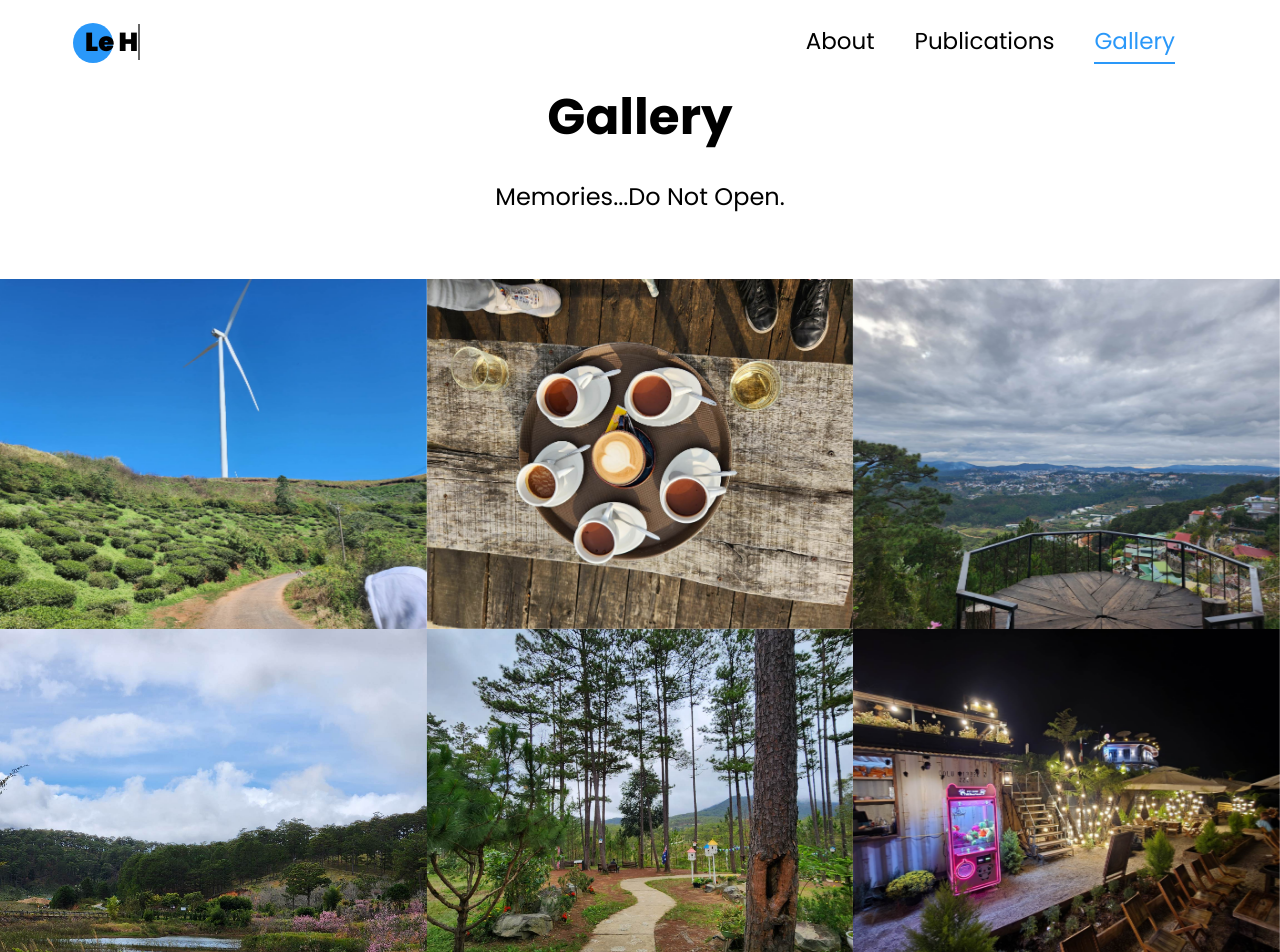
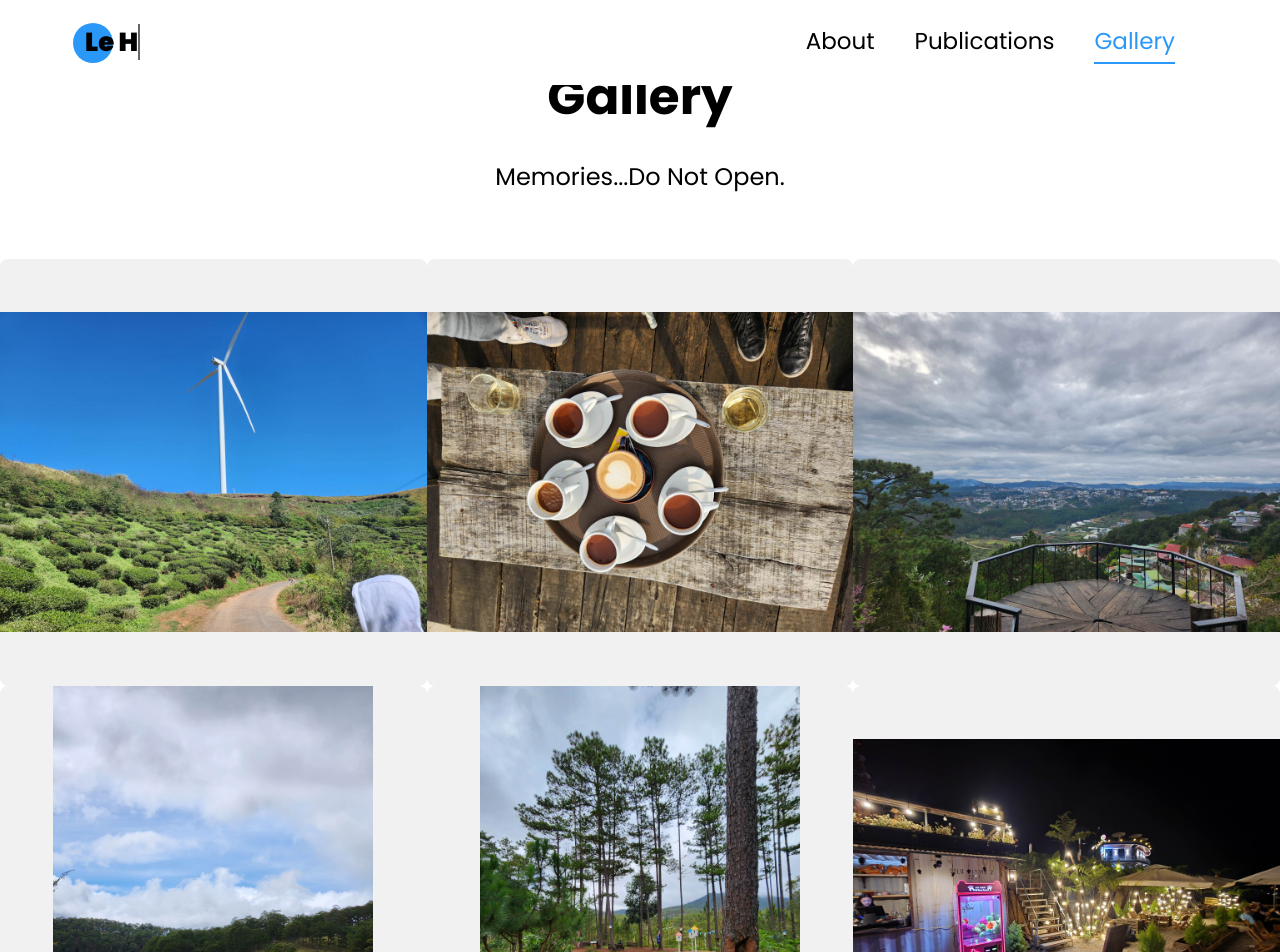
Before and after one commit to lehuy1611/lehuy1611.github.io, a Jekyll site: the page gallery.html, which Jekyll copies as it is, in a window 1280 px wide. Shown: the top 952 px of the page. Built offline with Jekyll 4.4.1, drawn with Linux system fonts in a browser that asks for light colours; a style sheet for code colours, icons or effects is not loaded.

```diff
--- a/gallery.html
+++ b/gallery.html
@@ -11,23 +11,19 @@
 
     <link href="https://cdnjs.cloudflare.com/ajax/libs/academicons/1.9.1/css/academicons.min.css" rel="stylesheet">
     <link href="https://fonts.googleapis.com/css?family=Poppins:100,200,300,400,500,600,700,800,900" rel="stylesheet">
-
     <link rel="stylesheet" href="css/open-iconic-bootstrap.min.css">
     <link rel="stylesheet" href="css/animate.css">
-
     <link rel="stylesheet" href="css/owl.carousel.min.css">
     <link rel="stylesheet" href="css/owl.theme.default.min.css">
     <link rel="stylesheet" href="css/magnific-popup.css">
-
     <link rel="stylesheet" href="css/aos.css">
-
     <link rel="stylesheet" href="css/ionicons.min.css">
-
     <link rel="stylesheet" href="css/flaticon.css">
     <link rel="stylesheet" href="css/icomoon.css">
     <link rel="stylesheet" href="css/style.css">
     <link href="{{ '/css/fontawesome.all.min.css' | relative_url }}" rel="stylesheet">
     <link href="{{ '/css/academicons.min.css' | relative_url }}" rel="stylesheet">
+
     <style>
         /* Footer with gray background */
         footer.ftco-footer {
@@ -57,6 +53,30 @@
         #ftco-loader {
             display: none; /* Hide loader after page load */
         }
+
+        /* Gallery section styles */
+        .project.img {
+            background-size: contain; /* Ensure full image is shown */
+            background-position: center; /* Center the image within the container */
+            background-repeat: no-repeat; /* Prevent image repetition */
+            width: 100%; /* Make sure div takes full width */
+            padding-top: 100%; /* Aspect ratio: 1:1 (you can adjust it if necessary) */
+            height: 0; /* Set to zero initially */
+        }
+
+        /* Ensure the gallery section properly fills the container */
+        .ftco-section {
+            padding: 60px 0; /* Adjust padding if necessary */
+        }
+
+        /* Style for the gallery images */
+        .project {
+            display: flex;
+            justify-content: center;
+            align-items: center;
+            background-color: #f1f1f1; /* Optional background for images */
+            border-radius: 8px; /* Optional rounded corners */
+        }
     </style>
 </head>
 
@@ -74,11 +94,7 @@
                 <ul class="navbar-nav nav ml-auto">
                     <li class="nav-item"><a href="index.html" class="nav-link"><span>About</span></a></li>
                     <li class="nav-item"><a href="publication.html" class="nav-link"><span>Publications</span></a></li>
-                    <!-- <li class="nav-item"><a href="experience.html" class="nav-link"><span>Experience</span></a></li> -->
-                    <!-- <li class="nav-item"><a href="achievement.html" class="nav-link"><span>Others</span></a></li> -->
-                    <!-- <li class="nav-item"><a href="blog.html" class="nav-link"><span>Blogs</span></a></li> -->
                     <li class="nav-item"><a href="#gallery-section" class="nav-link"><span>Gallery</span></a></li>
-                    <!-- <li class="nav-item"><a href="misc.html" class="nav-link"><span>Misc</span></a></li> -->
                 </ul>
             </div>
         </div>
@@ -92,128 +108,35 @@
                     <p><h4>Memories...Do Not Open.</h4></p>
                 </div>
             </div>
-            <!-- <div class="row no-gutters">
+            <div class="row no-gutters">
                 <div class="col-md-4">
-                    <div class="project img ftco-animate d-flex justify-content-center align-items-center"
-                        style="background-image: url(images/dalat_5.jpg);">
-                    </div>
+                    <div class="project img ftco-animate" style="background-image: url(images/dalat_5.jpg);"></div>
                 </div>
                 <div class="col-md-4">
-                    <div class="project img ftco-animate d-flex justify-content-center align-items-center"
-                        style="background-image: url(images/dalat_1.jpg);">
-                    </div>
-                </div>
-
-                <div class="col-md-4">
-                    <div class="project img ftco-animate d-flex justify-content-center align-items-center"
-                        style="background-image: url(images/dalat_2.jpg);">
-                    </div>
+                    <div class="project img ftco-animate" style="background-image: url(images/dalat_1.jpg);"></div>
                 </div>
                 <div class="col-md-4">
-                    <div class="project img ftco-animate d-flex justify-content-center align-items-center"
-                        style="background-image: url(images/dalat_3.jpg);">
-                    </div>
+                    <div class="project img ftco-animate" style="background-image: url(images/dalat_2.jpg);"></div>
                 </div>
                 <div class="col-md-4">
-                    <div class="project img ftco-animate d-flex justify-content-center align-items-center"
-                        style="background-image: url(images/dalat_4.jpg);">
-                    </div>
+                    <div class="project img ftco-animate" style="background-image: url(images/dalat_3.jpg);"></div>
                 </div>
                 <div class="col-md-4">
-                    <div class="project img ftco-animate d-flex justify-content-center align-items-center"
-                        style="background-image: url(images/dalat_6.jpg);">
-                    </div>
+                    <div class="project img ftco-animate" style="background-image: url(images/dalat_4.jpg);"></div>
+                </div>
+                <div class="col-md-4">
+                    <div class="project img ftco-animate" style="background-image: url(images/dalat_6.jpg);"></div>
+                </div>
+                <div class="col-md-4">
+                    <div class="project img ftco-animate" style="background-image: url(images/nhatrang/nhatrang_5.jpg);"></div>
+                </div>
+                <div class="col-md-4">
+                    <div class="project img ftco-animate" style="background-image: url(images/nhatrang/nhatrang_1.jpg);"></div>
+                </div>
+                <div class="col-md-4">
+                    <div class="project img ftco-animate" style="background-image: url(images/nhatrang/nhatrang_4.jpg);"></div>
                 </div>
             </div>
-            <p style="color: #000; font-size: 12px; text-align: left;">
-                <i>August 2024 - Hue - Da Nang - Hoi An City, Vietnam.</i>
-            </p> -->
-            <div class="row no-gutters">
-                <div class="col-md-4">
-                    <div class="project img ftco-animate d-flex justify-content-center align-items-center"
-                        style="background-image: url(images/dalat_5.jpg);">
-                    </div>
-                </div>
-                <div class="col-md-4">
-                    <div class="project img ftco-animate d-flex justify-content-center align-items-center"
-                        style="background-image: url(images/dalat_1.jpg);">
-                    </div>
-                </div>
-
-                <div class="col-md-4">
-                    <div class="project img ftco-animate d-flex justify-content-center align-items-center"
-                        style="background-image: url(images/dalat_2.jpg);">
-                    </div>
-                </div>
-                <div class="col-md-4">
-                    <div class="project img ftco-animate d-flex justify-content-center align-items-center"
-                        style="background-image: url(images/dalat_3.jpg);">
-                    </div>
-                </div>
-                <div class="col-md-4">
-                    <div class="project img ftco-animate d-flex justify-content-center align-items-center"
-                        style="background-image: url(images/dalat_4.jpg);">
-                    </div>
-                </div>
-                <div class="col-md-4">
-                    <div class="project img ftco-animate d-flex justify-content-center align-items-center"
-                        style="background-image: url(images/dalat_6.jpg);">
-                    </div>
-                </div>
-                <div class="col-md-4">
-                    <div class="project img ftco-animate d-flex justify-content-center align-items-center"
-                        style="background-image: url(images/nhatrang/nhatrang_5.jpg);">
-                    </div>
-                </div>
-                <div class="col-md-4">
-                    <div class="project img ftco-animate d-flex justify-content-center align-items-center"
-                        style="background-image: url(images/nhatrang/nhatrang_1.jpg);">
-                    </div>
-                </div>
-                <div class="col-md-4">
-                    <div class="project img ftco-animate d-flex justify-content-center align-items-center"
-                        style="background-image: url(images/nhatrang/nhatrang_4.jpg);">
-                    </div>
-                </div>
-            </div>
-            <!-- <p style="color: #000; font-size: 12px; text-align: left;">
-                <i>January 2023 - Da Lat City, Vietnam.</i>
-            </p> -->
-            <!-- <div class="row no-gutters">
-                <div class="col-md-4">
-                    <div class="project img ftco-animate d-flex justify-content-center align-items-center"
-                        style="background-image: url(images/nhatrang/nhatrang_5.jpg);">
-                    </div>
-                </div>
-                <div class="col-md-4">
-                    <div class="project img ftco-animate d-flex justify-content-center align-items-center"
-                        style="background-image: url(images/nhatrang/nhatrang_1.jpg);">
-                    </div>
-                </div>
-                <div class="col-md-4">
-                    <div class="project img ftco-animate d-flex justify-content-center align-items-center"
-                        style="background-image: url(images/nhatrang/nhatrang_2.jpg);">
-                    </div>
-                </div>
-                <div class="col-md-4">
-                    <div class="project img ftco-animate d-flex justify-content-center align-items-center"
-                        style="background-image: url(images/nhatrang/nhatrang_3.jpg);">
-                    </div>
-                </div>
-                <div class="col-md-4">
-                    <div class="project img ftco-animate d-flex justify-content-center align-items-center"
-                        style="background-image: url(images/nhatrang/nhatrang_4.jpg);">
-                    </div>
-                </div>
-                <div class="col-md-4">
-                    <div class="project img ftco-animate d-flex justify-content-center align-items-center"
-                        style="background-image: url(images/nhatrang/nhatrang_6.jpg);">
-                    </div>
-                </div>
-            </div>
-            <p style="color: #000; font-size: 12px; text-align: left;">
-                <i>May 2022 - Nha Trang City, Vietnam.</i>
-            </p> -->
         </div>
     </section>
 
@@ -230,12 +153,12 @@
         </div>
     </footer>
 
-    <!-- loader -->
-    <div id="ftco-loader" class="show fullscreen"><svg class="circular" width="48px" height="48px">
+    <div id="ftco-loader" class="show fullscreen">
+        <svg class="circular" width="48px" height="48px">
             <circle class="path-bg" cx="24" cy="24" r="22" fill="none" stroke-width="4" stroke="#eeeeee" />
-            <circle class="path" cx="24" cy="24" r="22" fill="none" stroke-width="4" stroke-miterlimit="10"
-                stroke="#F96D00" />
-        </svg></div>
+            <circle class="path" cx="24" cy="24" r="22" fill="none" stroke-width="4" stroke-miterlimit="10" stroke="#F96D00" />
+        </svg>
+    </div>
 
     <script src="js/jquery.min.js"></script>
     <script src="js/jquery-migrate-3.0.1.min.js"></script>
@@ -249,7 +172,6 @@
     <script src="js/aos.js"></script>
     <script src="js/jquery.animateNumber.min.js"></script>
     <script src="js/scrollax.min.js"></script>
-
     <script src="js/main.js"></script>
 
 </body>
```
Also changed, not shown: images/nhatrang/nhatrang_6.jpg (deleted).
